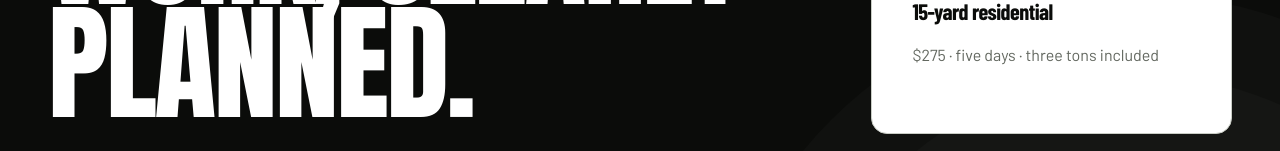
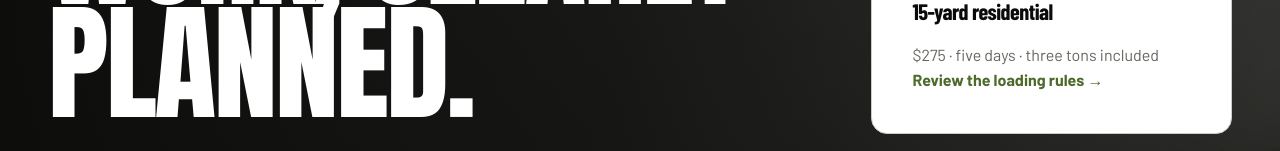
Before and after one commit to SharayahDesigns/Barnes-Hauling, a Next.js app: page / in a window 1280 px wide. Shown: the part 479-630 px from the top of the page. Built offline with nearby package versions, Linux system fonts and the light colour scheme; no server answers; a web font is replaced by a local one.

Commit message:
Align public site with approved visual system

```diff
--- a/src/app/layout.tsx
+++ b/src/app/layout.tsx
@@ -69,7 +69,7 @@ export const metadata: Metadata = {
 
 export const viewport: Viewport = {
   colorScheme: "light",
-  themeColor: "#173f35",
+  themeColor: "#0b0c0a",
 };
 
 export default function RootLayout({
--- a/src/components/marketing/marketing.module.scss
+++ b/src/components/marketing/marketing.module.scss
@@ -4,18 +4,28 @@
   position: relative;
   overflow: hidden;
   color: var(--color-text-inverse);
-  background: var(--color-ink);
+  background-color: var(--color-ink);
+  background-image:
+    linear-gradient(
+      90deg,
+      rgb(11 12 10 / 98%) 0%,
+      rgb(11 12 10 / 91%) 48%,
+      rgb(11 12 10 / 72%) 100%
+    ),
+    linear-gradient(180deg, rgb(11 12 10 / 10%), rgb(11 12 10 / 68%)),
+    url("/images/foggyBG.webp");
+  background-position: center;
+  background-repeat: no-repeat;
+  background-size: cover;
 }
 
 .pageHero::after {
   position: absolute;
-  right: -8rem;
-  bottom: -15rem;
-  width: 34rem;
-  height: 34rem;
-  border: 1px solid rgb(255 255 255 / 8%);
-  border-radius: 50%;
-  box-shadow: 0 0 0 5rem rgb(255 255 255 / 2%), 0 0 0 10rem rgb(255 255 255 / 2%);
+  right: 0;
+  bottom: 0;
+  left: 0;
+  height: 0.35rem;
+  background: var(--color-brand);
   content: "";
 }
 
@@ -538,6 +548,10 @@
   margin-top: 0;
 }
 
+.detailCard .textLink {
+  color: var(--color-brand);
+}
+
 .detailCard ul,
 .prose ul {
   padding-left: 1.2rem;
@@ -733,6 +747,13 @@
 }
 
 @media (max-width: 44rem) {
+  .pageHero {
+    background-image:
+      linear-gradient(rgb(11 12 10 / 90%), rgb(11 12 10 / 82%)),
+      url("/images/foggyBG.webp");
+    background-position: 62% center;
+  }
+
   .heroGrid {
     min-height: auto;
     padding-block: 4.5rem;
--- a/src/components/site/site-shell.module.scss
+++ b/src/components/site/site-shell.module.scss
@@ -397,6 +397,10 @@
     font-size: 1.08rem;
   }
 
+  .brandText small {
+    display: none;
+  }
+
   .mobileNavInner {
     max-height: calc(100svh - 4.75rem);
   }
```
Also changed, not shown: public/images/foggyBG.webp (added), 1 other file (tests, documents, lock files or other folders).
